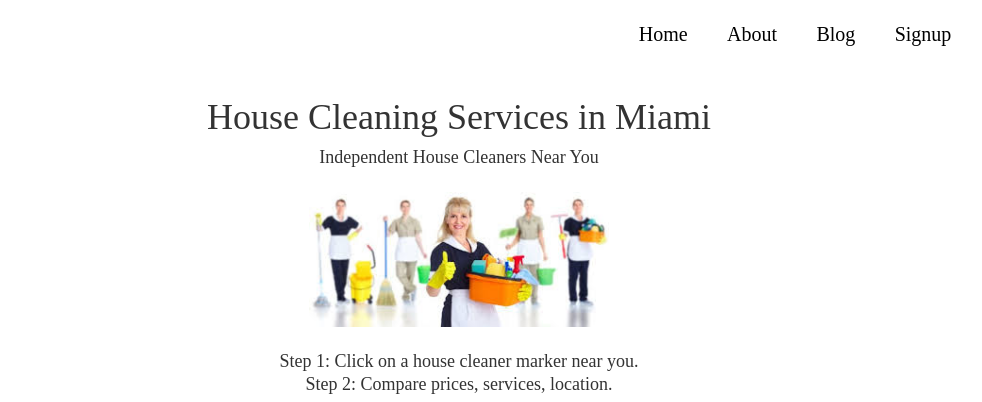
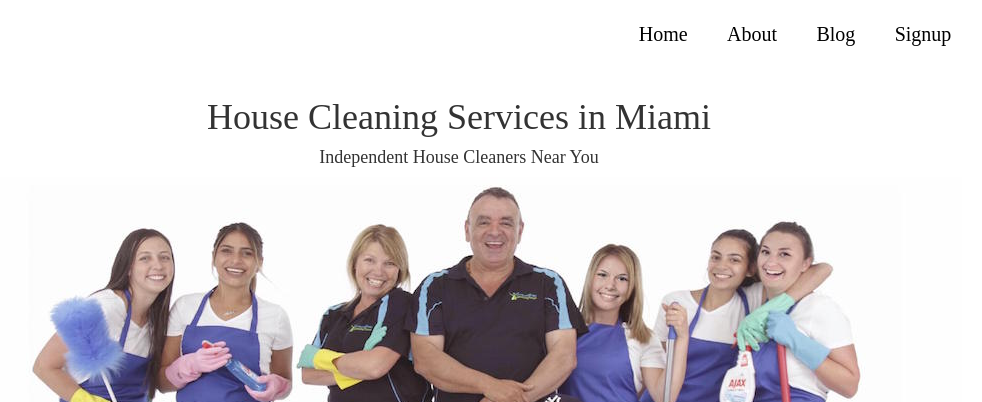
Before and after one commit to russell305/housekeeping, a Flask app: template templates/index.html in a window 1280 px wide. Shown: the top 402 px of the page, without its empty margins (181-1163 px from the left). Run offline with Flask 2, Linux system fonts and the light colour scheme; the template is opened without the code that fills it: most values are stand-ins (such as "Sample title", 1, 10 or a date in 2020); some libraries are stand-ins or nearby versions.

Commit message:
more edit

```diff
--- a/application.py
+++ b/application.py
@@ -33,8 +33,8 @@ GOOGLE_MAPS_API_URL = 'https://maps.googleapis.com/maps/api/geocode/json'
 app.config["SESSION_PERMANENT"] = False
 app.config["SESSION_TYPE"] = "filesystem"
 app.config['MAX_CONTENT_LENGTH'] = 1 * 1024 * 1024
-# from flask_sslify import SSLify
-# sslify = SSLify(app, age=300)
+from flask_sslify import SSLify
+sslify = SSLify(app, age=300)
 # csrf = SeaSurf(app)  # protection
 Session (app)
 engine = create_engine("postgres://ayjxjjxhgpzlnl:f150cc319da46e38a1fb398ee335d98fa5468668d0d8aa3da415aed475d08f9b@ec2-54-225-227-125.compute-1.amazonaws.com:5432/d9prh5mib7dh2p")
--- a/templates/index.html
+++ b/templates/index.html
@@ -46,6 +46,7 @@
 								margin-right: 10%;
 						}
 				}
+
 
 
 				#column-middle{
@@ -197,8 +198,8 @@
 				}
 				@media (min-width: 500px) {
 				  #image {
-						width:300px;
-						height:150px;
+						width:1000px;
+						height:567px;
 					  }
 				}
 				.testimonial{
@@ -245,7 +246,7 @@
 					<span id = "indy" itemprop="description"><h4>Independent House Cleaners Near You</h4></span>
 					<div itemscope itemtype="http://schema.org/ImageObject">
 
-						<img  id = "image" src="{{ url_for("static", filename = "image/download-1.jpg") }}" alt="House Cleaners Image" >
+						<img  id = "image" src="{{ url_for("static", filename = "image/index.jpg") }}" alt="House Cleaners Image" >
 					</div>
 					<span itemprop="description"><h4 id = "step1">Step 1: Click on a house cleaner marker near you.</h4></span>
 					<span itemprop="description"><h4 id = "step2">Step 2: Compare prices, services, location.</h4></span>
```
Also changed, not shown: static/image/index.jpg (added).
